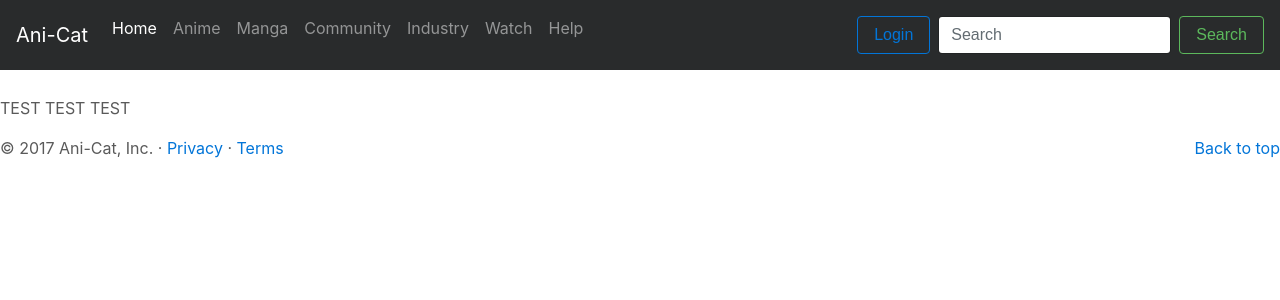
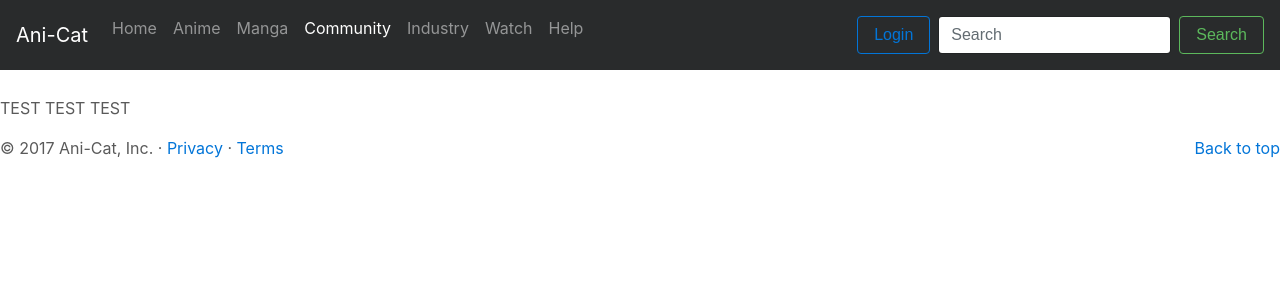
Before and after one commit to ktemplin91/MALClone, a Django app: page /community in a window 1280 px wide. Shown: the top 300 px of the page. Run offline with Django 3.2, Linux system fonts and the light colour scheme; some libraries are stand-ins or nearby versions.

Commit message:
added reactive navbar

```diff
--- a/anicat/templates/base.html
+++ b/anicat/templates/base.html
@@ -5,6 +5,12 @@
 <html lang="en">
   <head>
     <script src='https://code.jquery.com/jquery-3.1.1.min.js'></script>
+    <script>
+        $(document).ready(function(){
+            $('#{{current_path}}l').prepend("<span class='sr-only'>(current)</span>")
+            $('#{{current_path}}').toggleClass('nav-item nav-item active')
+        });
+    </script>
     <link rel="stylesheet" href="https://maxcdn.bootstrapcdn.com/bootstrap/4.0.0-alpha.6/css/bootstrap.min.css" integrity="sha384-rwoIResjU2yc3z8GV/NPeZWAv56rSmLldC3R/AZzGRnGxQQKnKkoFVhFQhNUwEyJ" crossorigin="anonymous">
     <script src="https://cdnjs.cloudflare.com/ajax/libs/tether/1.4.0/js/tether.min.js" integrity="sha384-DztdAPBWPRXSA/3eYEEUWrWCy7G5KFbe8fFjk5JAIxUYHKkDx6Qin1DkWx51bBrb" crossorigin="anonymous"></script>
     <script src="https://maxcdn.bootstrapcdn.com/bootstrap/4.0.0-alpha.6/js/bootstrap.min.js" integrity="sha384-vBWWzlZJ8ea9aCX4pEW3rVHjgjt7zpkNpZk+02D9phzyeVkE+jo0ieGizqPLForn" crossorigin="anonymous"></script>
@@ -16,7 +22,6 @@
     <link rel="icon" href="../../favicon.ico">
 
     <title>Ani-Cat</title>
-
     <!-- Bootstrap core CSS -->
     <link rel="stylesheet" type="text/css" href="{% static 'bootstrap.min.css' %}" />
 
@@ -29,7 +34,6 @@
       height: auto;
     }
   </style>
-
   </head>
   <body>
 
@@ -58,7 +62,6 @@
       </div>
       <div class="divde1 col-sm-4">
       <h2>Register</h2>
-        {% csrf_token %}
       {% crispy registrationform %}
       </div>
       <div class="menutest2 col-sm-1">
@@ -67,7 +70,6 @@
             </div>
       <div class="divide2 col-sm-4">
       <h2>Login</h2>
-       {% csrf_token %}
       {% crispy form %}
       </div>
     </div>
@@ -90,21 +92,21 @@
       <a class="navbar-brand" href="#">Ani-Cat</a>
       <div class="collapse navbar-collapse" id="navbarCollapse">
         <ul class="navbar-nav mr-auto">
-          <li class="nav-item active">
-            <a class="nav-link" href="{% url 'index' %}">Home <span class="sr-only">(current)</span></a>
+          <li id='Home' class="nav-item">
+            <a id='Homel' class="nav-link" href="{% url 'index' %}">Home</a>
           </li>
-           <li class="nav-item">
-            <a class="nav-link" href="{% url 'animepage' %}">Anime</a>
-          <li class="nav-item">
-            <a class="nav-link" href="{% url 'mangapage' %}">Manga</a>
-          <li class="nav-item">
-            <a class="nav-link" href="{% url 'communitypage' %}">Community</a>
-          <li class="nav-item">
-            <a class="nav-link" href="{% url 'industrypage' %}">Industry</a>
-          <li class="nav-item">
-            <a class="nav-link" href="{% url 'watchpage' %}">Watch</a>
-          <li class="nav-item">
-            <a class="nav-link" href="{% url 'helppage' %}">Help</a>
+           <li id='Anime' class="nav-item">
+            <a id='Animel' class="nav-link" href="{% url 'animepage' %}">Anime</a>
+          <li id='Manga' class="nav-item">
+            <a id ='Mangal' class="nav-link" href="{% url 'mangapage' %}">Manga</a>
+          <li id='Community' class="nav-item">
+            <a id='Communityl' class="nav-link" href="{% url 'communitypage' %}">Community</a>
+          <li id='Industry' class="nav-item">
+            <a  id='Industryl' class="nav-link" href="{% url 'industrypage' %}">Industry</a>
+          <li  id='Watch' class="nav-item">
+            <a id='Watchl' class="nav-link" href="{% url 'watchpage' %}">Watch</a>
+          <li id='Help' class="nav-item">
+            <a id='Helpl' class="nav-link" href="{% url 'helppage' %}">Help</a>
           <!--<li class="nav-item">
             <a class="nav-link disabled" href="#">Disabled</a>-->
           </li>
@@ -141,8 +143,7 @@
     <script>
         $('[id=button-id-cancel]').click(function() {
             $('#largeShoes').modal('hide');
-            $('#new-user-form').trigger('reset');
-            $('#post-form').trigger('reset');
+            $('#new_user_form').trigger('reset');
         });
     </script>
 
--- a/anicat/website/views.py
+++ b/anicat/website/views.py
@@ -11,43 +11,43 @@ from django.contrib.auth import authenticate, login, logout
 
 def index(request):
     # This view is missing all form handling logic for simplicity of the example
-    return render(request, 'index.html', {'form': MessageForm(),'registrationform': RegistrationForm()})
+    return render(request, 'index.html', {'form': MessageForm(),'registrationform': RegistrationForm(), 'current_path' : 'Home'})
 
 def animepage(request):
 	context={
 
 	}
-	return render(request,"animepage.html",{'form': MessageForm(),'registrationform': RegistrationForm()})
+	return render(request,"animepage.html",{'form': MessageForm(),'registrationform': RegistrationForm(), 'current_path' : 'Anime'})
 
 def mangapage(request):
 	context={
 
 	}
-	return render(request,"mangapage.html",{'form': MessageForm(),'registrationform': RegistrationForm()})
+	return render(request,"mangapage.html",{'form': MessageForm(),'registrationform': RegistrationForm(), 'current_path' : 'Manga'})
 
 def communitypage(request):
 	context={
 
 	}
-	return render(request, "communitypage.html", {'form': MessageForm(),'registrationform': RegistrationForm()})
+	return render(request, "communitypage.html", {'form': MessageForm(),'registrationform': RegistrationForm(), 'current_path' : 'Community'})
 
 def industrypage(request):
 	context={
 
 	}
-	return render(request, "industrypage.html", {'form': MessageForm(),'registrationform': RegistrationForm()})
+	return render(request, "industrypage.html", {'form': MessageForm(),'registrationform': RegistrationForm(), 'current_path' : 'Industry'})
 
 def watchpage(request):
 	context={
 
 	}
-	return render(request, "watchpage.html", {'form': MessageForm(),'registrationform': RegistrationForm()})
+	return render(request, "watchpage.html", {'form': MessageForm(),'registrationform': RegistrationForm(), 'current_path' : 'Watch'})
 
 def helppage(request):
 	context={
 
 	}
-	return render(request, "helppage.html", {'form': MessageForm(),'registrationform': RegistrationForm()})
+	return render(request, "helppage.html", {'form': MessageForm(),'registrationform': RegistrationForm(), 'current_path' : 'Help'})
 
 @login_required(login_url='/', redirect_field_name=None)
 def profilepage(request):
```
